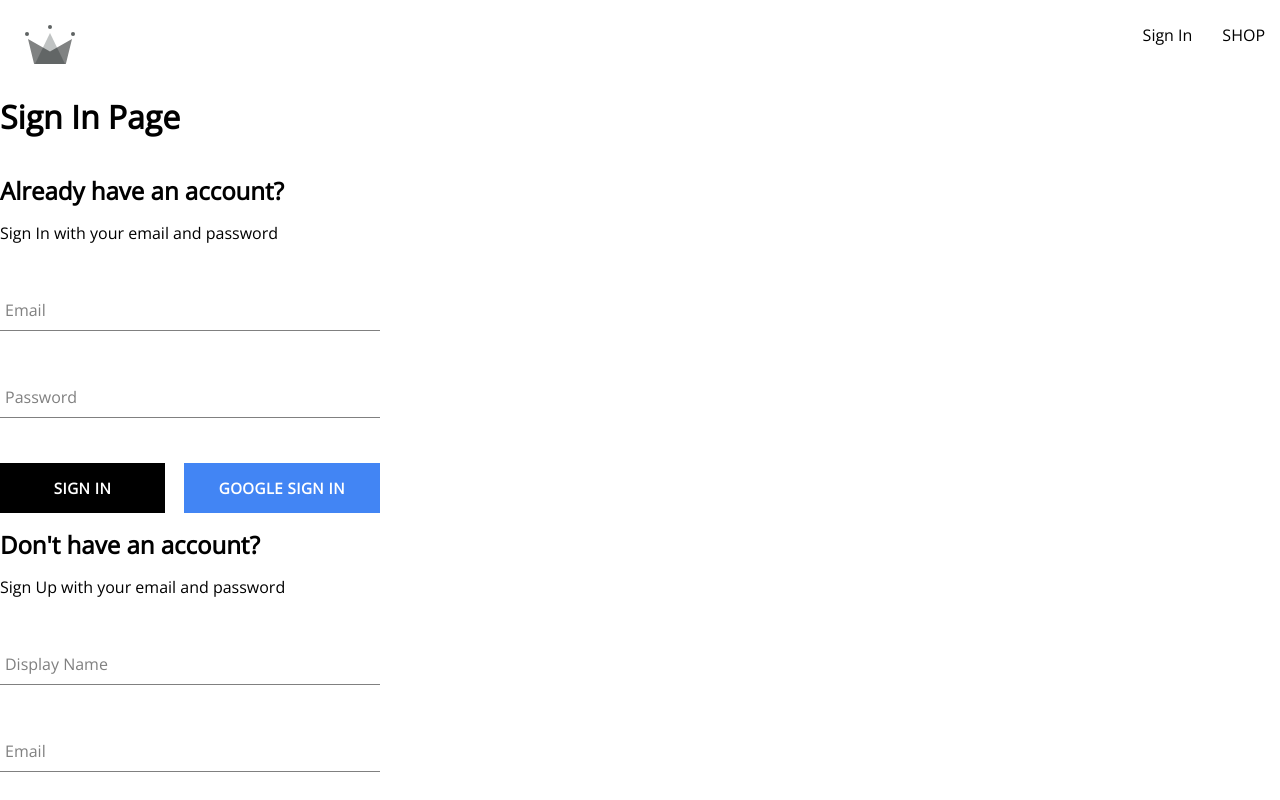
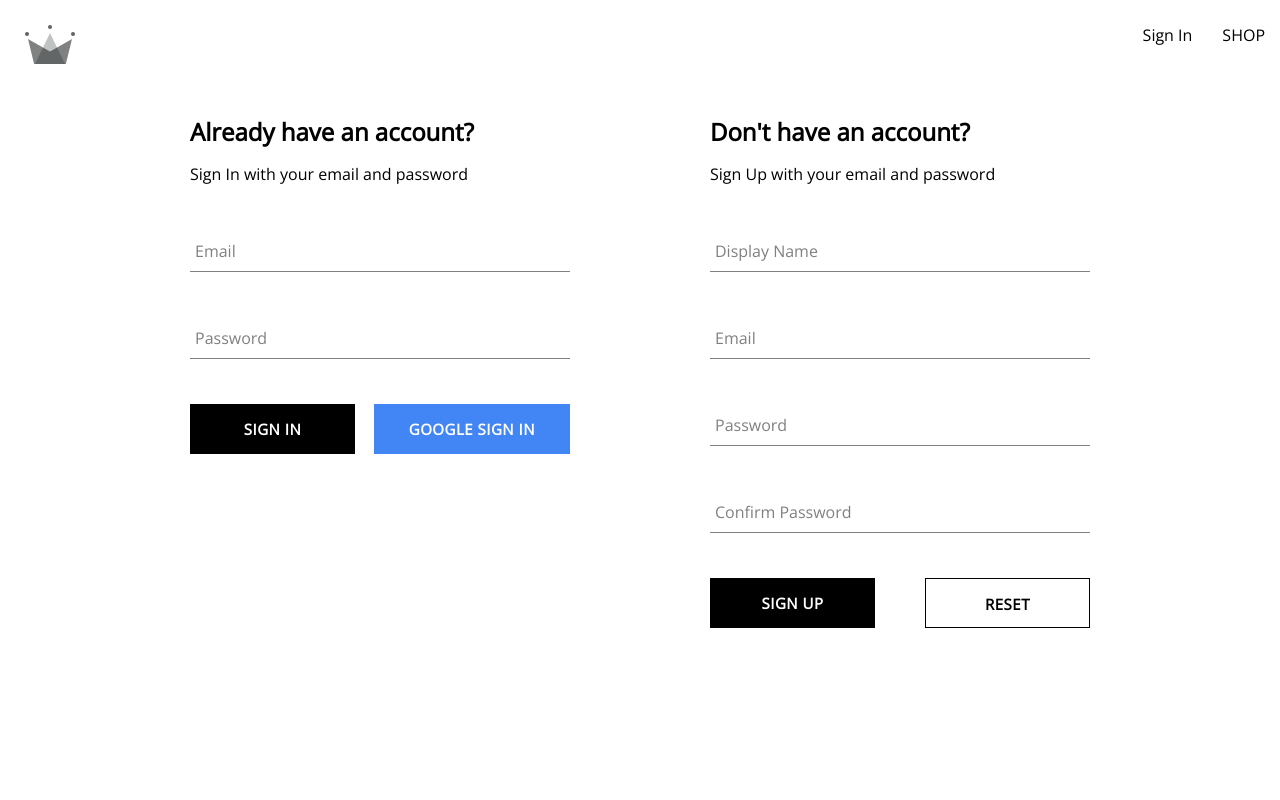
Before and after one commit to rulhuda/rulhuda-clothing, a React (Create React App) app: page /auth in a window 1280 px wide. Shown: the top 800 px of the page. Built offline with nearby package versions, Linux system fonts and the light colour scheme.

Commit message:
Styling authentication component

```diff
--- a/src/routes/authentication/authentication.component.jsx
+++ b/src/routes/authentication/authentication.component.jsx
@@ -1,10 +1,11 @@
 import SignInForm from "../../components/sign-in-form/sign-in-form.component";
 import SignUpForm from "../../components/sign-up-form/sign-up-form.component";
 
+import './authentication.styles.scss';
+
 const Authentication = () => {
   return (
-    <div>
-        <h1>Sign In Page</h1>
+    <div className="authentication-container">
         <SignInForm />
         <SignUpForm />
     </div>
--- /dev/null
+++ b/src/routes/authentication/authentication.styles.scss
@@ -0,0 +1,6 @@
+.authentication-container{
+  display: flex;
+  width: 900px;
+  justify-content: space-between;
+  margin: 30px auto;
+}
```
